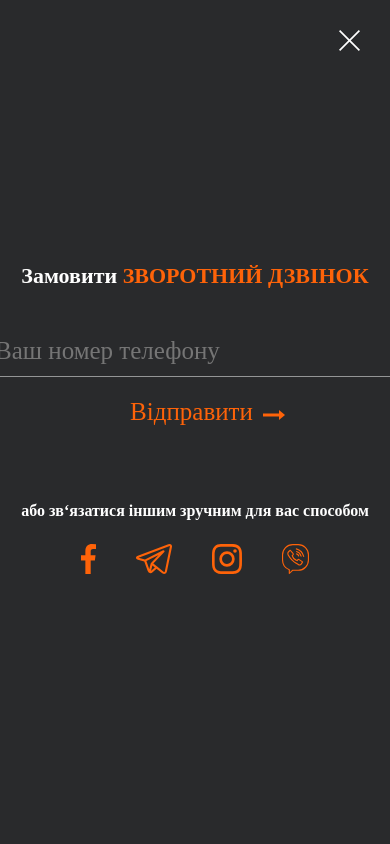
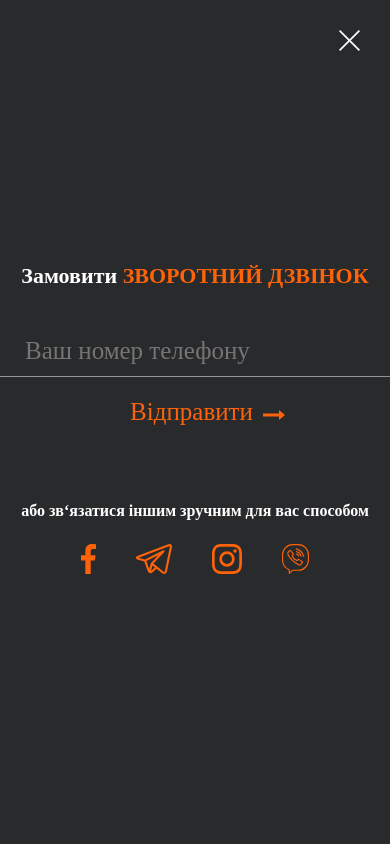
Before and after one commit to imSeptember/driverSchool, a React (Vite) app: page / in a window 390 px wide. Both pictures are taken after a click on the link 29 px from the left and 35 px from the top of the page. Shown: the top 844 px of the page. Built offline with nearby package versions, Linux system fonts and the light colour scheme; a web font is replaced by a local one.

Commit message:
Update Modal__phone.module.css

```diff
--- a/src/components/Modal__phone/Modal__phone.module.css
+++ b/src/components/Modal__phone/Modal__phone.module.css
@@ -204,6 +204,10 @@ input {
         width: auto;
     }
 
+    .popup form {
+        width: 100%;
+    }
+
     .popup form input[type='text'] {
         font-size: 25px;
         line-height: 30px;
```
